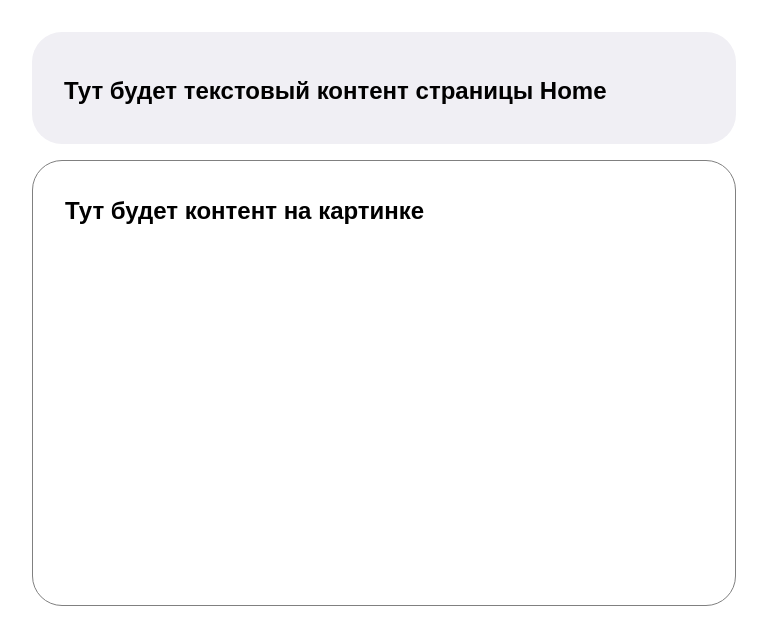
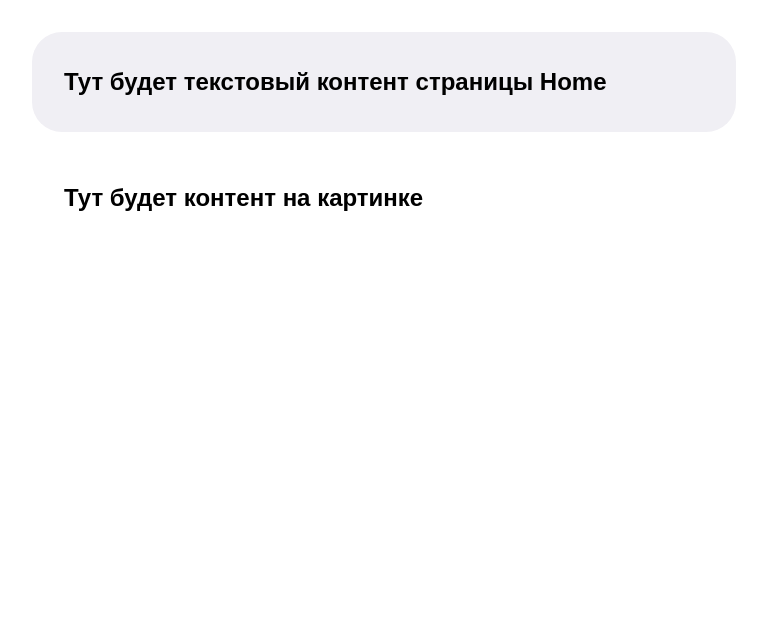
Before and after one commit to Artur-Luniaka/aquacoders, a React (Vite) app: page / in a window 1280 px wide. Shown: the top 644 px of the page, without its empty margins (256-1023 px from the left). Built offline with nearby package versions, Linux system fonts and the light colour scheme.

Commit message:
added multyusable component SaveButton/set styles for blocks

```diff
--- a/src/components/GreenBlock/GreenBlock.module.css
+++ b/src/components/GreenBlock/GreenBlock.module.css
@@ -4,14 +4,11 @@
   padding: 24px 16px;
   position: relative;
   width: 343px;
-  height: 415px;
   @media (min-width: 768px) {
     padding: 32px;
     width: 704px;
-    height: 578px;
   }
   @media (min-width: 1440px) {
     width: 672px;
-    height: 736px;
   }
 }
--- a/src/components/GreyBlock/GreyBlock.module.css
+++ b/src/components/GreyBlock/GreyBlock.module.css
@@ -1,14 +1,14 @@
 .box {
   background-color: var(--color-lightgrey);
-  padding: 40px 20px;
+  padding: 24px 16px;
   width: 343px;
   border-radius: 30px;
   @media (min-width: 768px) {
-    padding: 41px 32px 35px;
+    padding: 32px;
     width: 704px;
   }
   @media (min-width: 1440px) {
-    padding: 41px 32px 33px;
+    padding: 32px;
     width: 672px;
   }
 }
--- a/src/components/ImgBlock/ImgBlock.module.css
+++ b/src/components/ImgBlock/ImgBlock.module.css
@@ -1,17 +1,13 @@
 .box {
   padding: 16px;
   width: 343px;
-  height: 353px;
   border-radius: 30px;
-  border: 1px solid grey;
   position: relative;
   @media (min-width: 768px) {
     padding: 32px;
     width: 704px;
-    height: 446px;
   }
   @media (min-width: 1440px) {
     width: 672px;
-    height: 736px;
   }
 }
```
Also changed, not shown: src/components/SaveButton/SaveButton.jsx (added, +11 -0 lines), src/components/SaveButton/SaveButton.module.css (added, +26 -0 lines).
